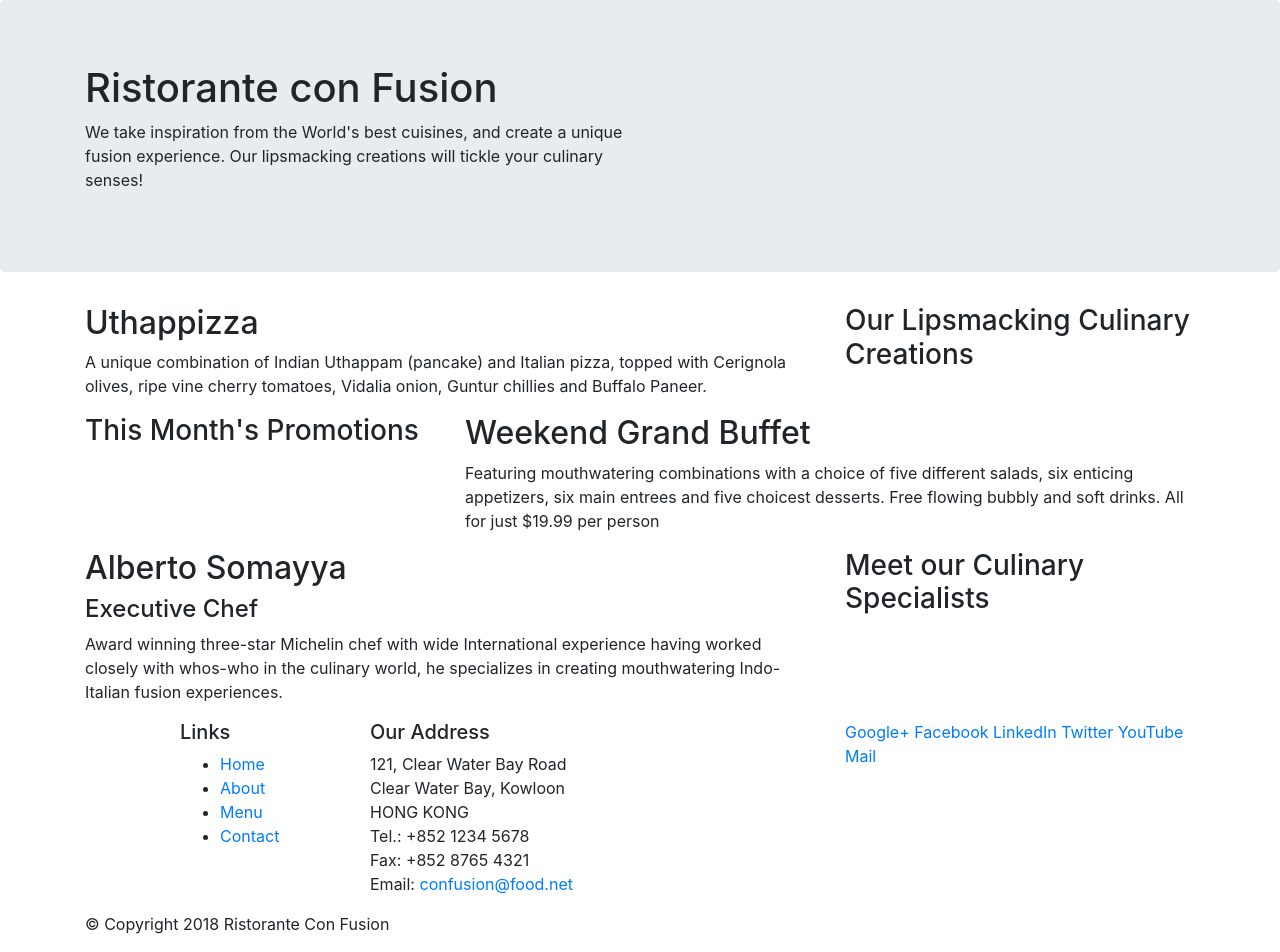
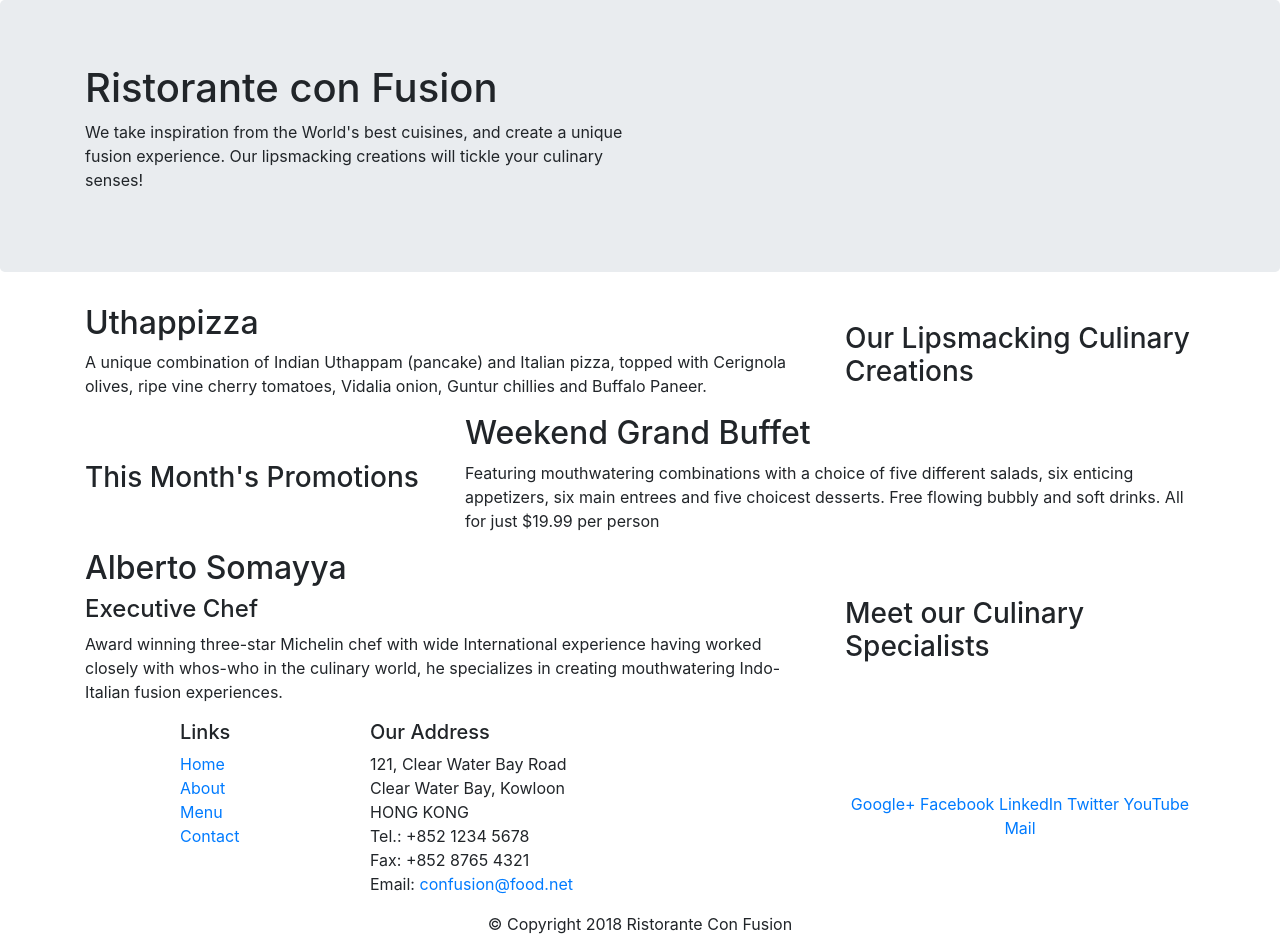
Before and after one commit to harshmishra2/html_css_bootstrap_project, a website: page index.html in a window 1280 px wide. Drawn offline with nearby package versions, Linux system fonts and the light colour scheme.

Commit message:
commit_week1_end

```diff
--- a/index.html
+++ b/index.html
@@ -9,6 +9,7 @@
 
     <!-- Bootstrap CSS -->
     <link rel="stylesheet" href="node_modules/bootstrap/dist/css/bootstrap.min.css">
+    <link rel="stylesheet" href="WebDev_CourseraHKUni/CSS/styles.css">
     <title>Ristorante Con Fusion</title>
 </head>
 
@@ -16,7 +17,7 @@
 
     <header class="jumbotron">
         <div class="container">
-            <div class="row">
+            <div class="row row-header">
                 <div class="col-12 col-sm-6">
                     <h1>Ristorante con Fusion</h1>
                     <p>We take inspiration from the World's best cuisines, and create a unique fusion experience. Our lipsmacking creations will tickle your culinary senses!</p>
@@ -28,7 +29,7 @@
     </header>
 
     <div class="container">
-        <div class="row">
+        <div class="row row-content align-items-center">
             <div class="col-12 col-sm-4 order-sm-last co-md-3">
                 <h3>Our Lipsmacking Culinary Creations</h3>
             </div>
@@ -39,7 +40,7 @@
         </div>
 
 
-        <div class="row">
+        <div class="row row-content align-items-center">
             <div class="col-12 col-sm-4 co-md-3">
                 <h3>This Month's Promotions</h3>
             </div>
@@ -49,7 +50,7 @@
             </div>
         </div>
 
-        <div class="row">
+        <div class="row row-content align-items-center">
             <div class="col-12 col-sm-4 order-sm-last co-md-3">
                 <h3>Meet our Culinary Specialists</h3>
             </div>
@@ -61,12 +62,12 @@
         </div>
     </div>
 
-    <footer>
+    <footer class="footer">
         <div class="container">
             <div class="row">
                 <div  class="col-4 offset-1 col-sm-2">
                     <h5>Links</h5>
-                    <ul>
+                    <ul class="list-unstyled">
                         <li><a href="#">Home</a></li>
                         <li><a href="#">About</a></li>
                         <li><a href="#">Menu</a></li>
@@ -84,8 +85,8 @@
 		              Email: <a href="mailto:confusion@food.net">confusion@food.net</a>
 		           </address>
                 </div>
-                <div  class="col-12 col-sm-4">
-                    <div>
+                <div  class="col-12 col-sm-4 align-self-center">
+                    <div class="text-center">
                         <a href="http://google.com/+">Google+</a>
                         <a href="http://www.facebook.com/profile.php?id=">Facebook</a>
                         <a href="http://www.linkedin.com/in/">LinkedIn</a>
@@ -95,7 +96,7 @@
                     </div>
                 </div>
            </div>
-           <div class="row">
+           <div class="row justify-content-center">
                 <div class="col-auto">
                     <p>© Copyright 2018 Ristorante Con Fusion</p>
                 </div>
```
